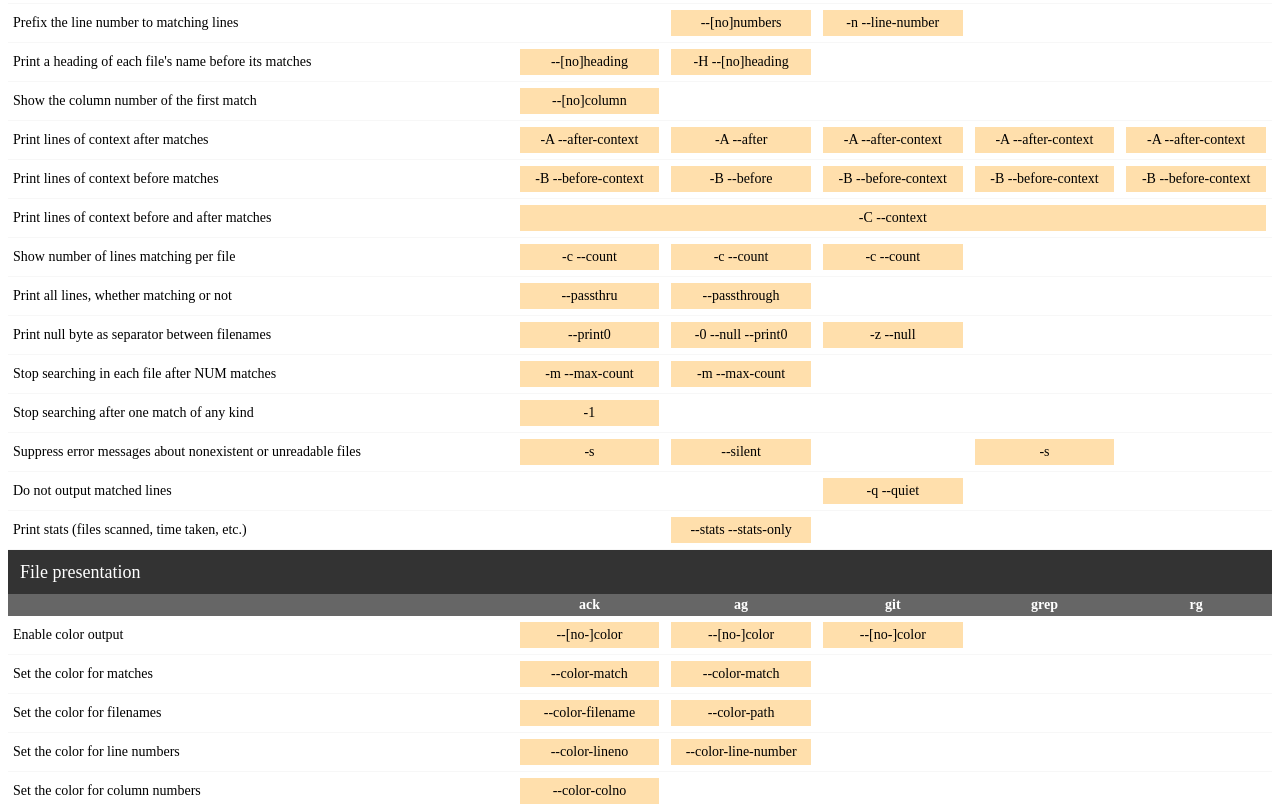
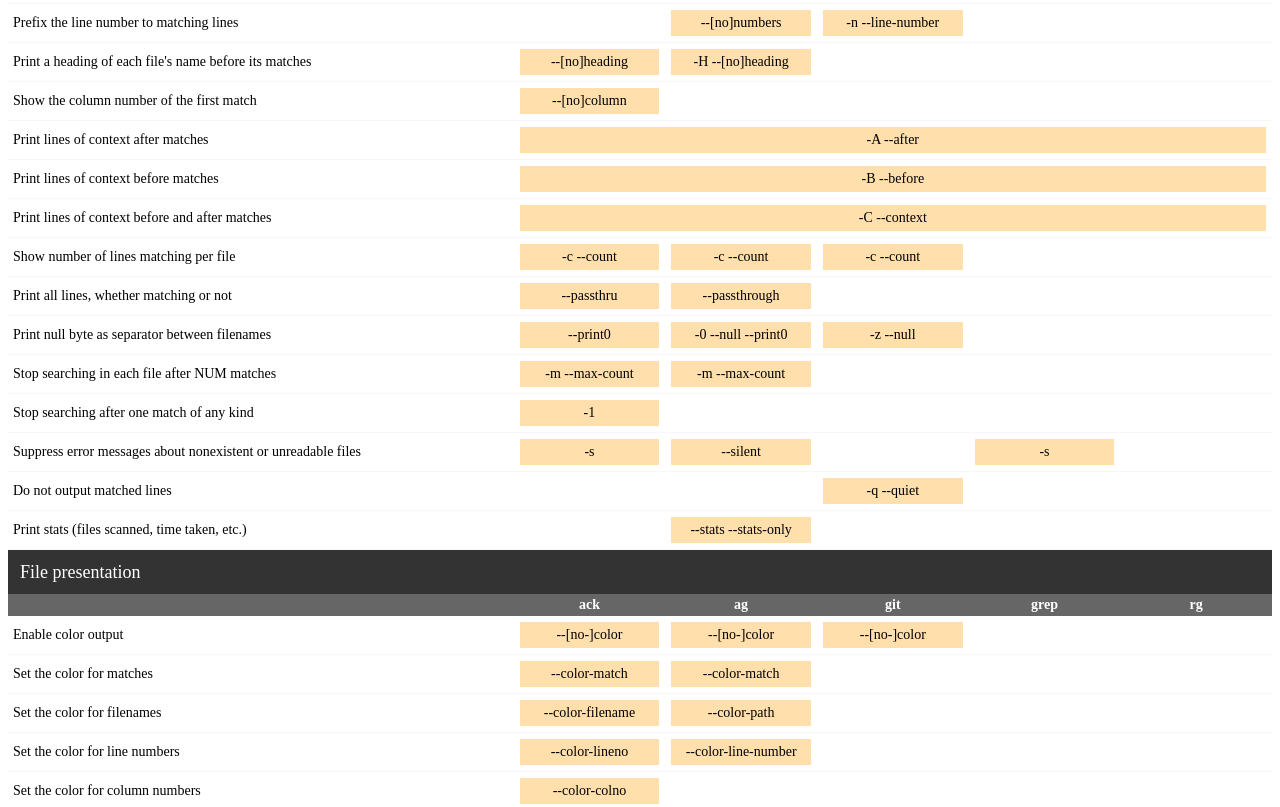
Before and after one commit to beyondgrep/website, a plain HTML site: page chart.html in a window 1280 px wide. Shown: the part 1108-1915 px from the top of the page. Drawn offline with Linux system fonts and the light colour scheme.

Commit message:
More updates

```diff
--- a/chart.html
+++ b/chart.html
@@ -802,37 +802,9 @@
                         <td>Print lines of context after matches</td>
 
 
-
-                                <td>
-
-                                        <span class="option">-A --after-context</span>
-
-                                </td>
-
-                                <td>
-
-                                        <span class="option">-A --after</span>
-
-                                </td>
-
-                                <td>
-
-                                        <span class="option">-A --after-context</span>
-
-                                </td>
-
-                                <td>
-
-                                        <span class="option">-A --after-context</span>
-
-                                </td>
-
-                                <td>
-
-                                        <span class="option">-A --after-context</span>
-
-                                </td>
-
+                            <td colspan="5">
+                                <span class="option">-A --after</span>
+                            </td>
 
                     </tr>
 
@@ -840,37 +812,9 @@
                         <td>Print lines of context before matches</td>
 
 
-
-                                <td>
-
-                                        <span class="option">-B --before-context</span>
-
-                                </td>
-
-                                <td>
-
-                                        <span class="option">-B --before</span>
-
-                                </td>
-
-                                <td>
-
-                                        <span class="option">-B --before-context</span>
-
-                                </td>
-
-                                <td>
-
-                                        <span class="option">-B --before-context</span>
-
-                                </td>
-
-                                <td>
-
-                                        <span class="option">-B --before-context</span>
-
-                                </td>
-
+                            <td colspan="5">
+                                <span class="option">-B --before</span>
+                            </td>
 
                     </tr>
 
@@ -2025,7 +1969,7 @@
 
                                 <td>
 
-                                        <span class="option">--type=noX</span>
+                                        <span class="option">--type=noX --noX (where X is a filetype)</span>
 
                                 </td>
 
@@ -2085,7 +2029,7 @@
 
                                 <td>
 
-                                        <span class="option">--ignore-file=FILTER:ARGS</span>
+                                        <span class="option">--ignore-file</span>
 
                                 </td>
 
```
Also changed, not shown: comparison.json (+10 -6 lines), 1 other file.
